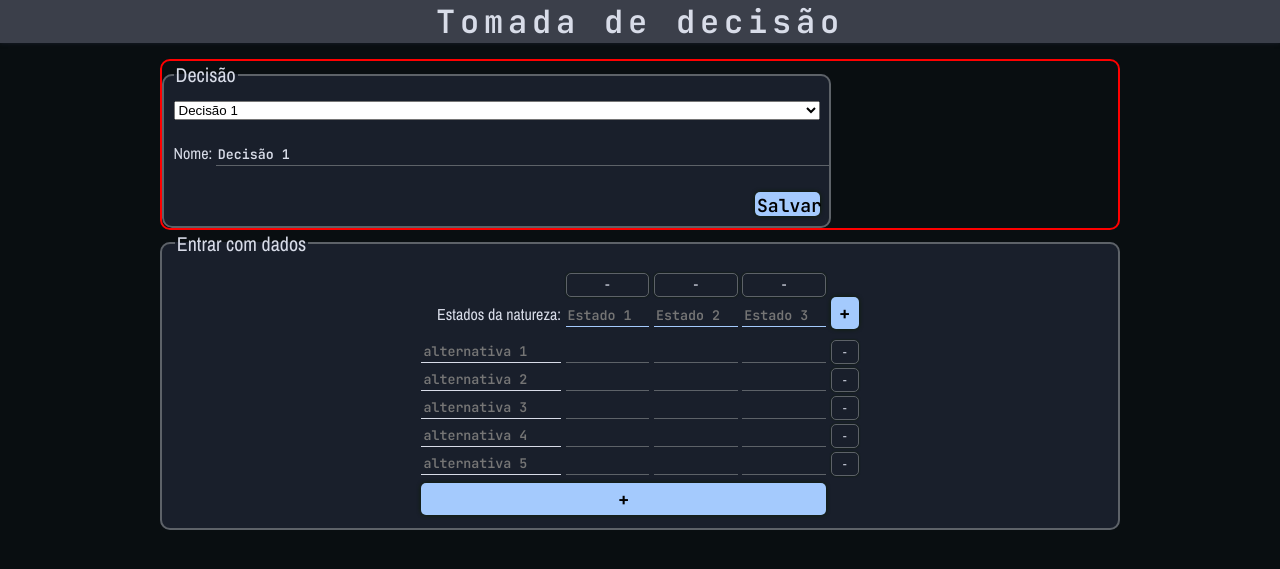
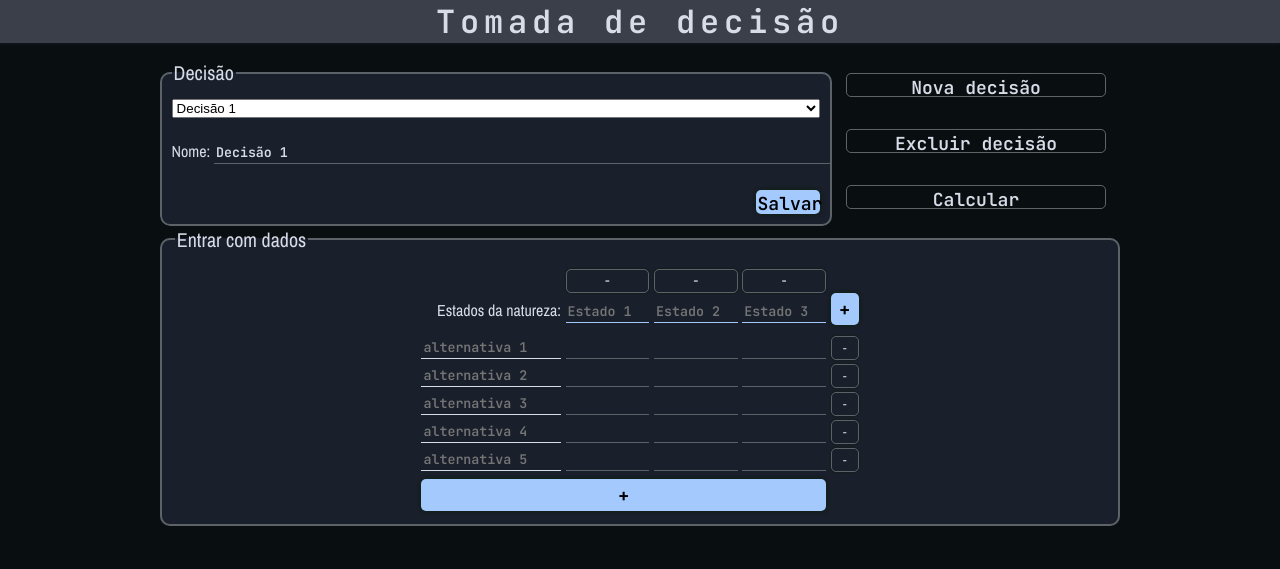
Before and after one commit to damianvaz/tomada-de-decisao, a PHP site: page /main.php in a window 1280 px wide. Shown: the top 569 px of the page. Run offline with PHP 8.4, Linux system fonts and the light colour scheme.

```diff
--- a/main.php
+++ b/main.php
@@ -31,6 +31,11 @@ require "./includes/util.inc.php";
             <br><br>
             <button class="save" name="saveDecision">Salvar</button>
         </fieldset>
+        <div class="buttons">
+            <button class="decisionButtonTop" name="newDecision">Nova decisão</button>
+            <button class="decisionButtonMiddle" name="deleteDecision">Excluir decisão</button>
+            <button class="decisionButtonBottom" name="calcular">Calcular</button>
+        </div>
 
     </fieldset>
 
--- a/style.css
+++ b/style.css
@@ -33,7 +33,8 @@ fieldset.decisionOuter {
     text-align: left;
     background-color: transparent;
     padding: 0;
-    border: red 2px solid;
+    display: flex;
+    border: none;
 }
 
 fieldset.decision {
@@ -193,7 +194,6 @@ button.minusState {
     color: #D8DCE8;
     background-color: transparent;
     border: #5D6268 1px solid;
-    z-index: 8;
 }
 
 button.minusState:hover {
@@ -207,6 +207,46 @@ div.enterData {
     margin: 0;
     padding: 0;
 }
+
+div.buttons {
+    float: right;
+    width: 30%;
+    display: flex;
+    justify-content: space-between;
+    flex-direction: column;
+}
+
+button.decisionButtonTop, button.decisionButtonBottom, button.decisionButtonMiddle {
+    display: block;
+    background-color: transparent;
+    color: #D8DCE8;
+    box-shadow: 0 0 2px 0 #0f1f03 ;
+    border: #5D6268 1px solid;
+    margin-left: 5%;
+    margin-top: 5%;
+    width: 90%;
+
+}
+
+button.decisionButtonTop:hover, button.decisionButtonBottom:hover, button.decisionButtonMiddle:hover {
+    background-color: #A4CAFD;
+    color: #090E11;
+}
+
+/*button.decicionButtonTop {*/
+/*    float: top;*/
+/*}*/
+
+/*button.decicionButtonMiddle {*/
+/*    float: */
+/*}*/
+
+/*button.decicionButtonBottom {*/
+/*    float: bottom;*/
+/*}*/
+
+
+
 button.addAlternative:hover {
     height: 4vh;
     margin: 0.5vh auto auto auto;
```
